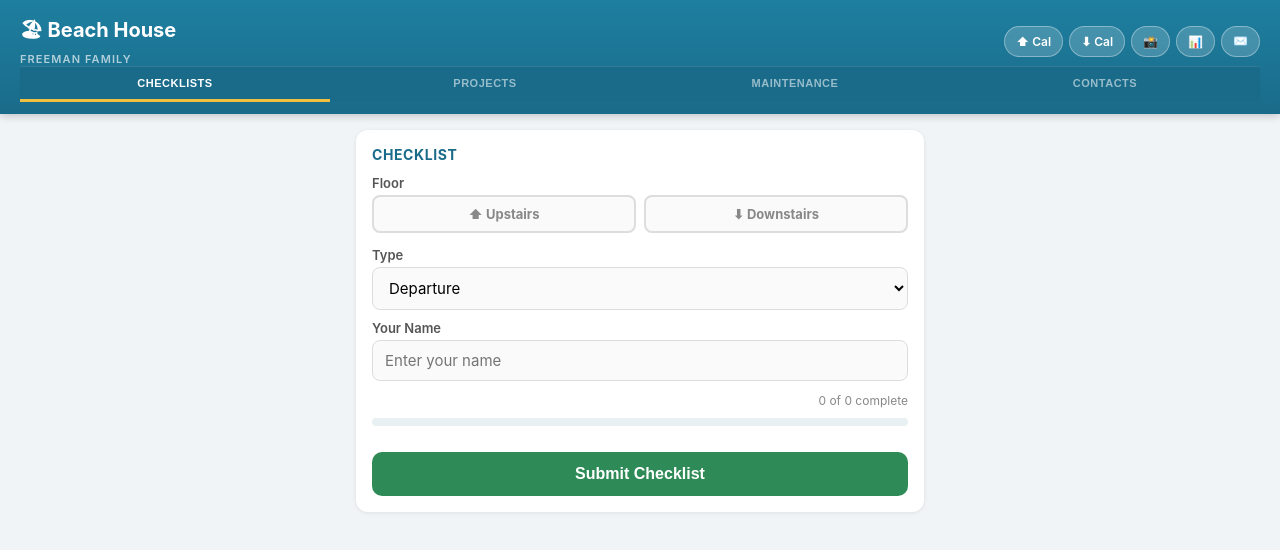
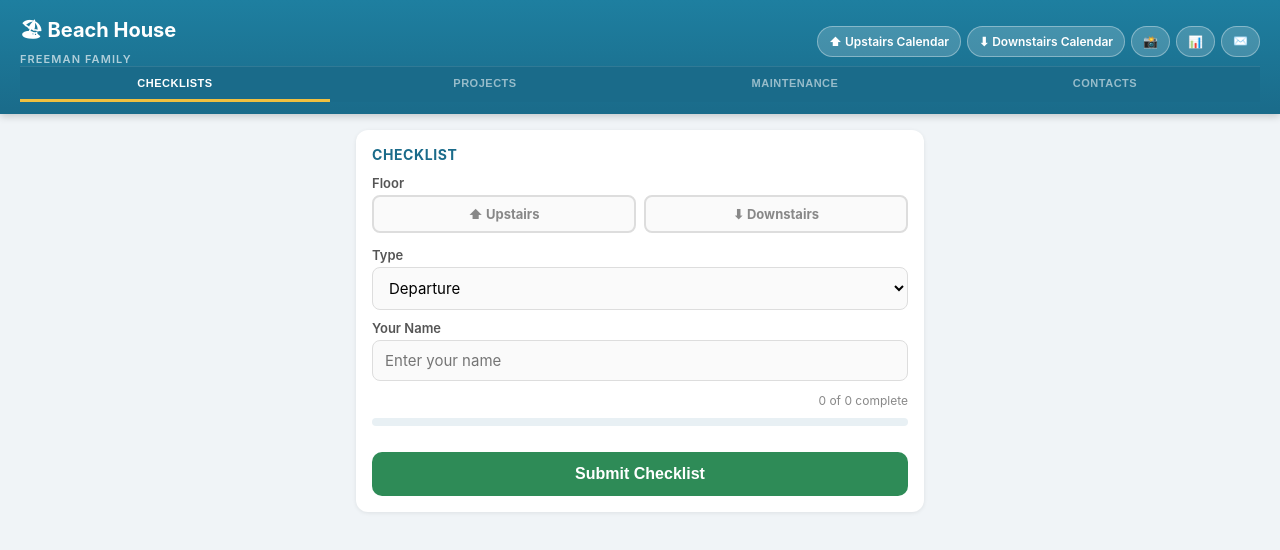
Before and after one commit to drtennisman/beach-house-app, a plain HTML site: page index.html in a window 1280 px wide. Drawn offline with Linux system fonts and the light colour scheme.

Commit message:
Update calendar button labels to full names

```diff
--- a/index.html
+++ b/index.html
@@ -394,8 +394,8 @@
             <div class="subtitle">Freeman Family</div>
         </div>
         <div class="calendar-btns">
-            <a id="calUpstairs" href="#" target="_blank" class="calendar-btn">⬆ Cal</a>
-            <a id="calDownstairs" href="#" target="_blank" class="calendar-btn">⬇ Cal</a>
+            <a id="calUpstairs" href="#" target="_blank" class="calendar-btn">⬆ Upstairs Calendar</a>
+            <a id="calDownstairs" href="#" target="_blank" class="calendar-btn">⬇ Downstairs Calendar</a>
             <a id="photosLink" href="#" target="_blank" class="calendar-btn">📸</a>
             <a id="sheetLink" href="#" target="_blank" class="calendar-btn">📊</a>
             <button class="calendar-btn" onclick="openShareModal()">✉️</button>
```
